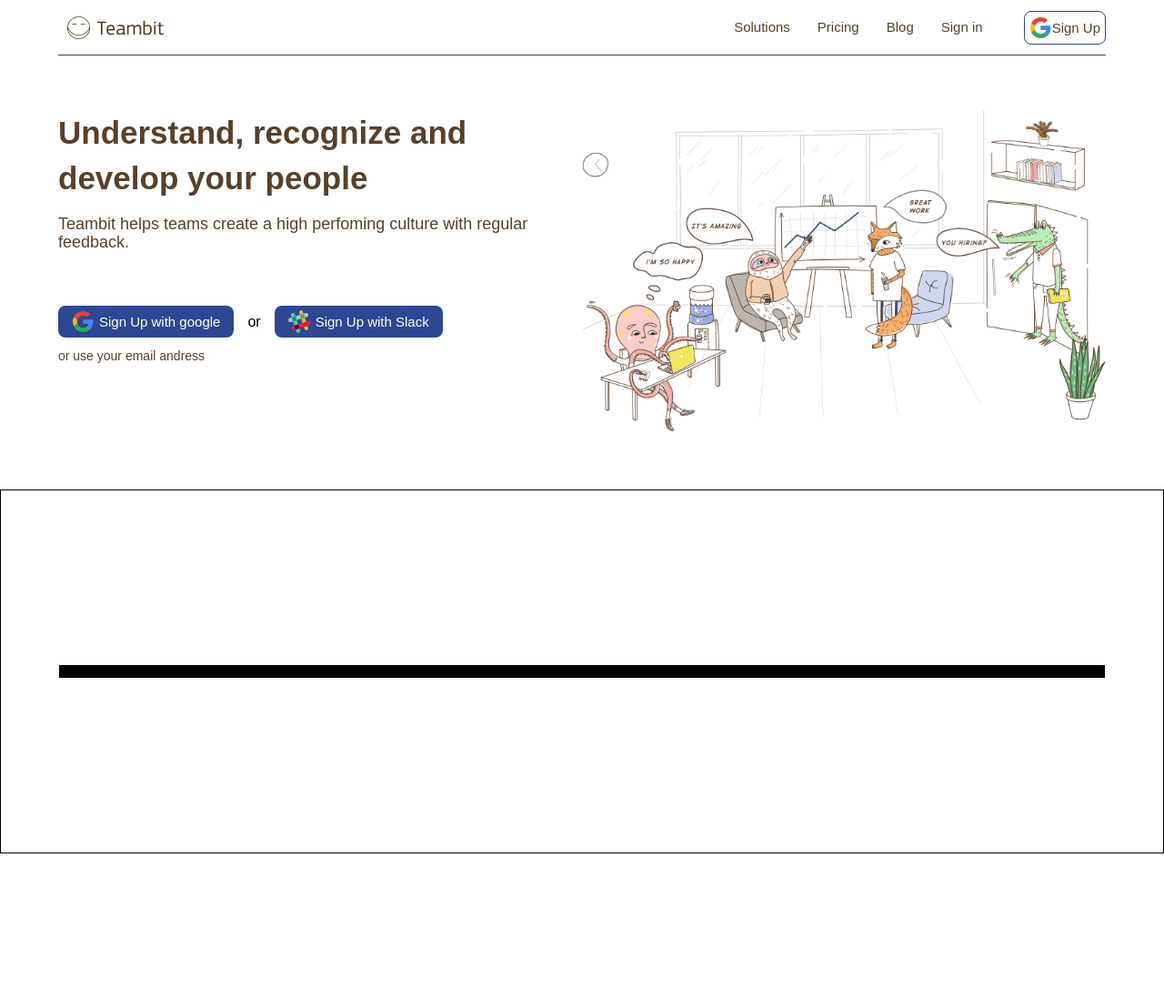
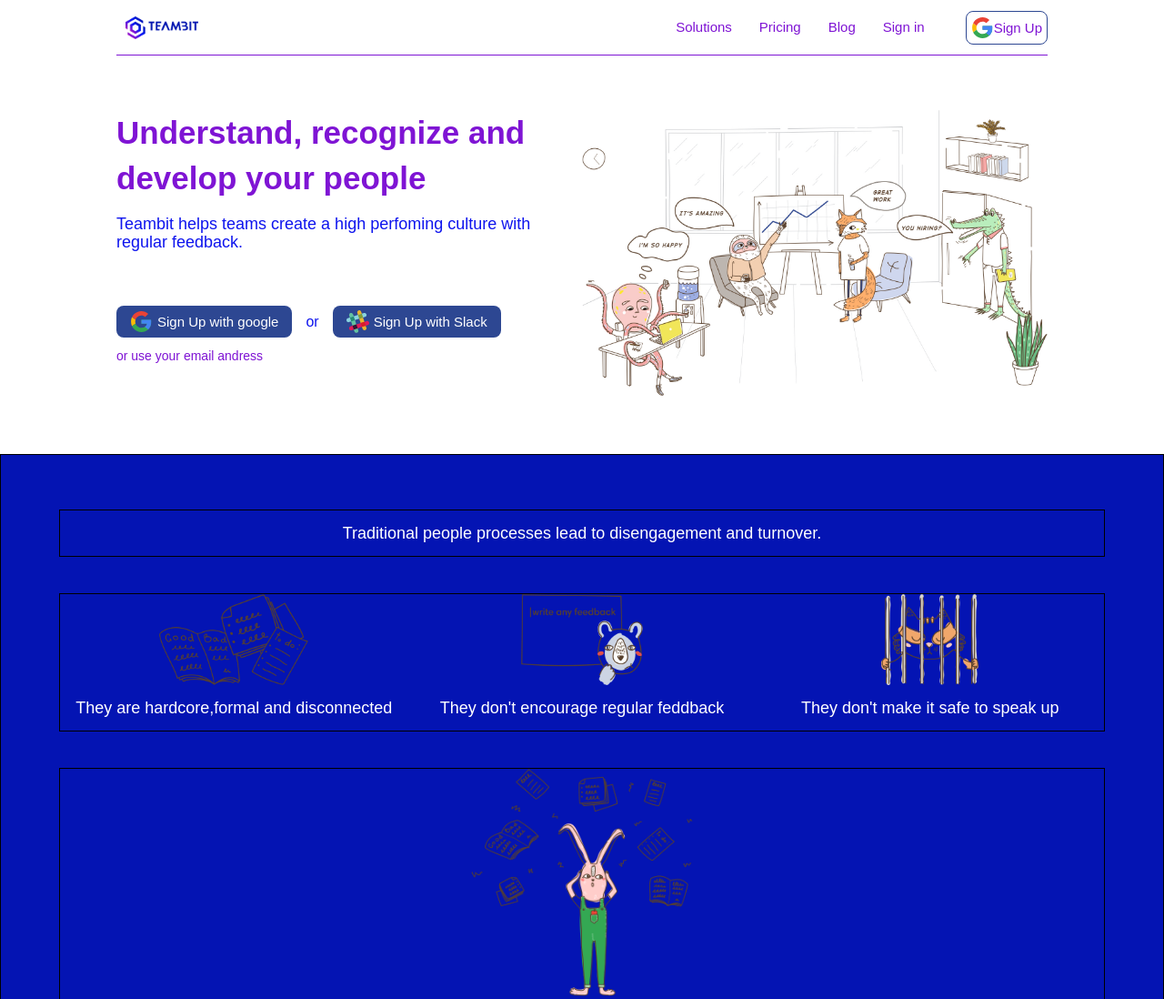
Before and after one commit to pierlucamariodussich/node-sass-teambit, a website: page index.html in a window 1280 px wide. Shown: the top 1098 px of the page at 91% size. Before the commit the page ends 938 px from the top, so only its background shows below. Drawn offline with Linux system fonts and the light colour scheme.

Commit message:
TEAMBIT >>> version 0.1.1
start second section

```diff
--- a/index.html
+++ b/index.html
@@ -9,9 +9,9 @@
 <body>
     <div class="layout">
         <header class=" full-w d-flex ai-center jc-center">
-            <div class="row  d-flex w-9">
+            <div class="row  d-flex w-8">
                 <div class="col-6 d-flex ai-center jc-flex-start p-left-1">
-                    <img src="img/logo.svg" alt="logo teambit">
+                    <img src="img/tb_logo.png" alt="logo teambit">
                 </div>
                 <div class="col-6 h-1 d-flex ai-center jc-flex-end">
                     <ul class="d-flex ">
@@ -30,7 +30,7 @@
             </div>
         </header>
         <div class="jumbo   full-w d-flex ai-center jc-center">
-            <div class="row  d-flex w-9 m-top-6 m-bottom-6">
+            <div class="row  d-flex w-8 m-top-6 m-bottom-6">
                 <div class="col-6  ">
                     <h1> Understand, recognize and develop your people</h1>
                     <h3> Teambit helps teams create a high perfoming culture with regular feedback.</h3>
@@ -52,27 +52,44 @@
                 </div>
             </div>
         </div>
-        <section class="debug traditional h-8 full-w d-flex d-column ai-center jc-center">
+        <section class="debug traditional  full-w d-flex d-column ai-center">
             <div class="debug row w-9">
                 <div class="col-12">
+                   <h2> Traditional people processes lead to disengagement and turnover.</h2>
+                </div>
+            </div>
+            <div class="debug row w-9 d-flex ai-center jc-center">
+                <div class="col-4 d-flex d-column ai-center jc-center">
+                    <img src="img/hardcore.png" alt="">
+                    <h4>They are hardcore,formal and disconnected</h4>
+                </div>
+                <div class="col-4 d-flex d-column ai-center jc-center">
+                    <img src="img/nofeedback.png" alt="">
+                    <h4>They don't encourage regular feddback</h4>
+                </div>
+                <div class="col-4 d-flex  d-column ai-center jc-center">
+                    <img src="img/notsafe.png" alt="">
+                    <h4>They don't make it safe to speak up</h4>
 
                 </div>
             </div>
             <div class="debug row w-9">
-                <div class="col-4"></div>
-                <div class="col-4"></div>
-                <div class="col-4"></div>
+                <div class="col-12">
+                    <img src="img/before.png" alt="">
+                </div>
+            <hr class="m-top-5 m-bottom-5">
+            </div>
+            <div class="debug row w-5">
+                <div class="col-12">
+                    <h2> It doesn't have to like that. Teambit is a modern solution that teammates love.</h2>
+                </div>
             </div>
             <div class="debug row w-9">
-                <div class="col-12"></div>
-            </div>
-            <div class="debug row w-9">
-                <div class="col-12"></div>
-            </div>
-            <div class="debug row w-9">
-                <div class="col-4"></div>
-                <div class="col-4"></div>
-                <div class="col-4"></div>
+                <div class="col-4">
+                    <img src="img/lightweight.png" alt="">
+                </div>
+                <div class="col-4"><img src="img/feedbacksuggestions.png" alt=""></div>
+                <div class="col-4"><img src="img/safe.png" alt=""></div>
             </div>
             <div class="debug row w-9">
                 <div class="col-12"></div>
--- a/src/app.scss
+++ b/src/app.scss
@@ -8,52 +8,4 @@
 @import "partials/_bool" ;
 @import "partials/_header";
 @import "partials/_jumbo";
-
-
-
-$f-c-bg: #ffe8d1;
-$s-c-bg: white;
-
-$f-c-t:#58402c;
-$s-c-t:#fffff4;
-$t-c-t:#317ad9;
-
-$f-c-but:#2d4792;
-$s-c-but:white;
-
-
-
-h1{
-    font-size: 35px ;
-    line-height: 50px ;
-    font-weight: 600 ;
-    color:$f-c-t ;
-    margin-bottom:15px;
-
-}
-
-h2{
-
-}
-
-h3{
-    font-size: 18px ;
-    line-height: 20px ;
-    font-weight: 400 ;
-    color:$f-c-t ;
-    margin:15px 0;
-
-}
-
-h4{
-
-}
-
-h5{
-
-
-}
-
-h6{
-
-}
+@import "partials/_traditional";
--- a/src/partials/_bool.scss
+++ b/src/partials/_bool.scss
@@ -85,3 +85,71 @@
 .debug{
     border:1px solid black;
 }
+
+
+$f-c-bg: #0414b3;
+$s-c-bg: white;
+
+$f-c-t:#7f14D4;
+$s-c-t:#ffffff;
+$t-c-t:#0E14EE;
+
+$f-c-but:#2d4792;
+$s-c-but:white;
+
+
+
+h1{
+    font-size: 35px ;
+    line-height: 50px ;
+    font-weight: 600 ;
+    color:$f-c-t ;
+    margin-bottom:15px;
+
+}
+
+h2{
+    font-size: 18px ;
+    line-height: 20px ;
+    font-weight: 300 ;
+    color:$s-c-t ;
+    margin:15px 0;
+}
+
+h3{
+    font-size: 18px ;
+    line-height: 20px ;
+    font-weight: 400 ;
+    color:$t-c-t ;
+    margin:15px 0;
+
+}
+
+h4{
+    font-size: 18px ;
+    line-height: 20px ;
+    font-weight: 100 ;
+    color:$s-c-t ;
+    margin:15px 0;
+
+}
+
+h5{
+
+
+}
+
+h6{
+
+}
+
+
+p{
+  color: $t-c-t;
+}
+
+span{
+    font-size: 14px ;
+    font-weight: 100 ;
+    color: $t-c-t;
+}
--- a/src/partials/_header.scss
+++ b/src/partials/_header.scss
@@ -1,12 +1,4 @@
-$f-c-bg: #ffe8d1;
-$s-c-bg: white;
-
-$f-c-t:#58402c;
-$s-c-t:#fffff4;
-$t-c-t:#317ad9;
-
-$f-c-but:#2d4792;
-$s-c-but:white;
+@use 'partials/_bool';
 
 
 
--- a/src/partials/_jumbo.scss
+++ b/src/partials/_jumbo.scss
@@ -1,13 +1,4 @@
-
-$f-c-bg: #ffe8d1;
-$s-c-bg: white;
-
-$f-c-t:#58402c;
-$s-c-t:#fffff4;
-$t-c-t:#317ad9;
-
-$f-c-but:#2d4792;
-$s-c-but:white;
+@use 'partials/_bool';
 
 .jumbo{
     .row{
--- /dev/null
+++ b/src/partials/_traditional.scss
@@ -0,0 +1,26 @@
+@use 'partials/_bool';
+
+.traditional{
+    background-color: $f-c-bg ;
+    .row{
+        margin: 20px 0 20px 0;
+        .col-12{
+            text-align: center;
+            img{
+                height: 250px;
+            }
+        }
+        .col-4{
+            img{
+                height: 100px;
+            }
+
+        }
+    }
+    .row:first-child{
+        margin-top: 60px;
+    }
+    hr{
+        color: $s-c-t;
+    }
+}
```
Also changed, not shown: dist/app.css, img/TB_logo.png (added), img/logo.svg (deleted).
